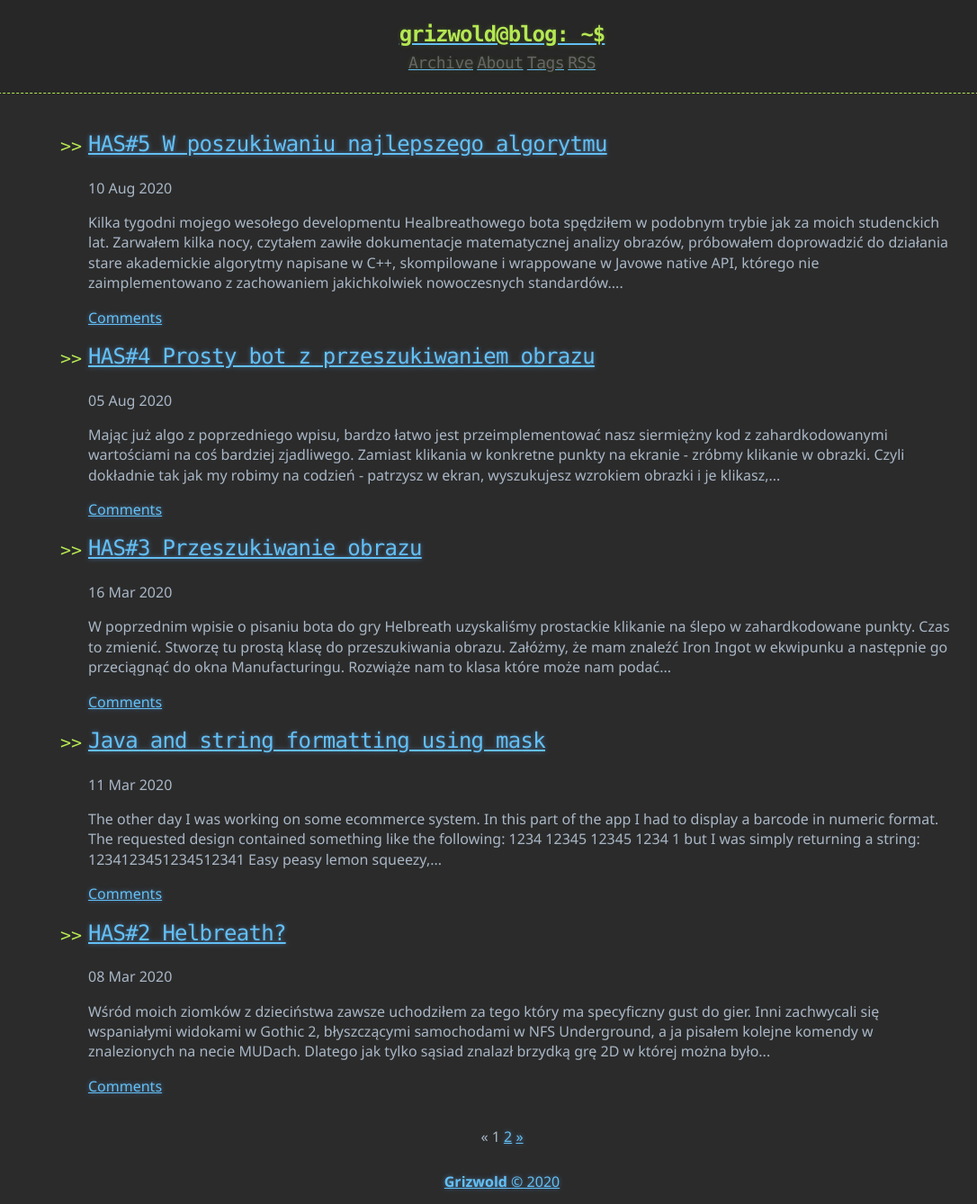
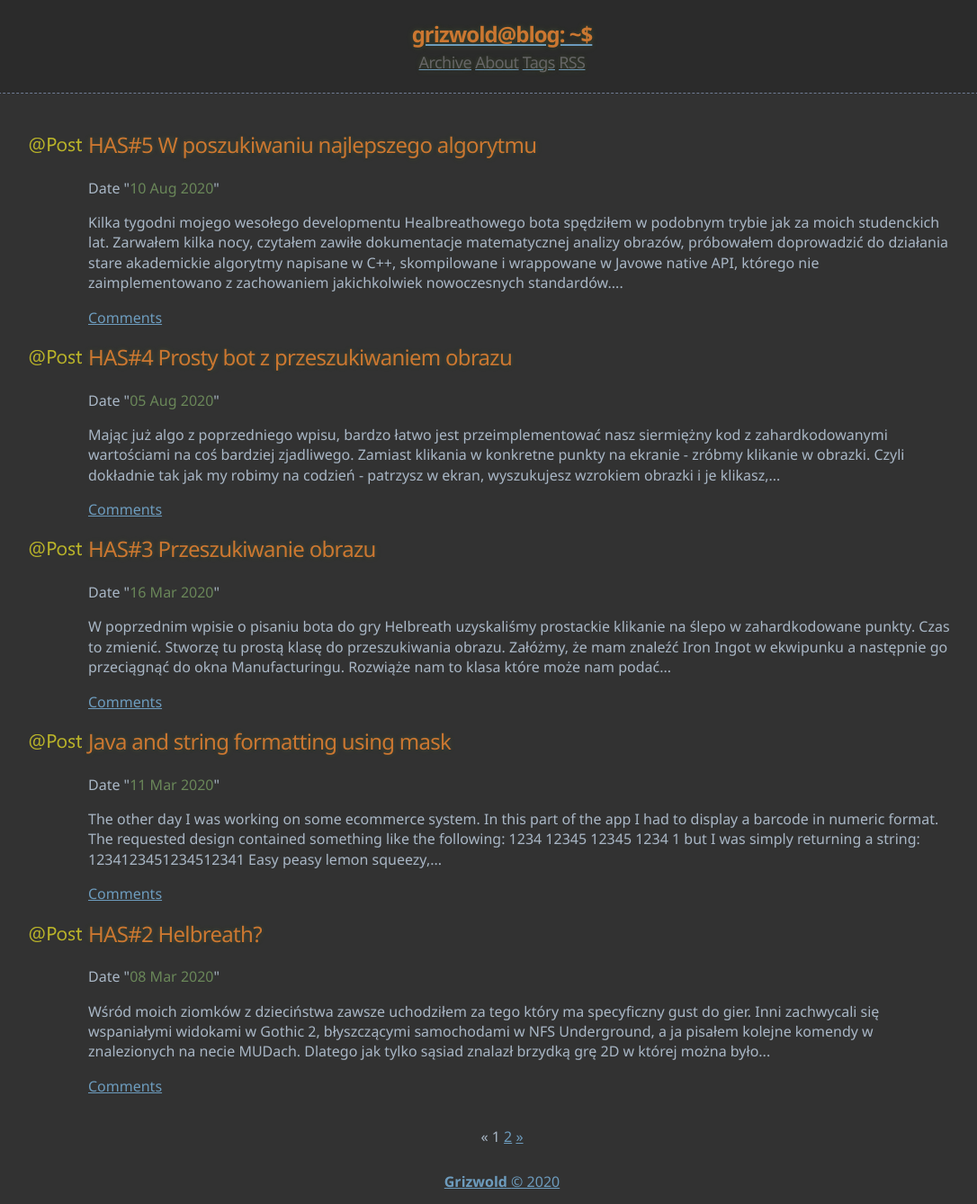
Before and after one commit to tomekbielaszewski/tomekbielaszewski.github.io, a Jekyll site: the page built from index.html, in a window 1280 px wide. Shown: the whole page at 90% size, without its empty margins (82-1168 px from the left). Built offline with Jekyll 4.4.1, drawn with Linux system fonts in a browser that asks for light colours; the list of posts is cut into pages by our own code; comment, search, counter and statistics services are not loaded.

Commit message:
new dracula colors

```diff
--- a/_layouts/post.html
+++ b/_layouts/post.html
@@ -4,7 +4,9 @@ layout: default
 
 <article>
   <h2>{{ page.title }}</h2>
-  <time datetime="{{ page.date | date_to_xmlschema }}" class="by-line">{{ page.date | date_to_string }}</time>
+  <div>
+    Date "<span class="intellij-text"><time datetime="{{ page.date | date_to_xmlschema }}">{{ page.date | date_to_string }}</time></span>"
+  </div>
   {{ content }}
 </article>
 <div id="post-comments">
--- a/_sass/base.scss
+++ b/_sass/base.scss
@@ -5,11 +5,15 @@
 @import "rouge-base16-dark";
 @import "default_colors";
 
-$body-background: $cod-grey !default;
+$banner-background: #2B2B2B !default;
+$body-background: #323232 !default;
 $body-foreground: $gallery !default;
-$header: $conifer !default;
+$header: #CB7731 !default;
+$link: #6D9CBE !default;
+$separator: #707D95 !default;
 $blockquote-color: $silver-chalice !default;
 $blockquote-border: $dove-grey !default;
+$intellij-string: #6A8759 !default;
 
 body {
   margin: 0;
@@ -29,7 +33,6 @@ body {
   margin: 0 auto;
 }
 
-
 section {
   display: block;
   margin: 0 0 20px 0;
@@ -40,18 +43,19 @@ h1, h2, h3, h4, h5, h6 {
 }
 
 li {
-  line-height: 1.4 ;
+  line-height: 1.4;
 }
 
-/* Header, <header>
+/*
+   Header, <header>
    header   - container
    h1       - project name
    h2       - project description
 */
 
 header {
-  background: rgba(0, 0, 0, 0.1);
-  border-bottom: 1px dashed $conifer; //header;
+  background: $banner-background;
+  border-bottom: 1px dashed $separator;
   padding: 20px;
   margin: 0 0 40px 0;
 }
@@ -70,11 +74,11 @@ header h1 {
   margin: 0;
   text-align: center;
   font-weight: bold;
-  font-family: Monaco, "Bitstream Vera Sans Mono", "Lucida Console", Terminal, monospace;
-  color: $conifer;//$header;
+  font-family: "Segoe UI", Monaco, "Bitstream Vera Sans Mono", "Lucida Console", Terminal, monospace;
+  color: $header;
   text-shadow: 0 1px 1px rgba(0, 0, 0, 0.1),
-               0 0 5px rgba(181, 232, 83, 0.1),
-               0 0 10px rgba(181, 232, 83, 0.1);
+  0 0 5px rgba(181, 232, 83, 0.1),
+  0 0 10px rgba(181, 232, 83, 0.1);
   letter-spacing: -1px;
   -webkit-font-smoothing: antialiased;
 }
@@ -85,25 +89,32 @@ header h2 {
   color: #666;
 }
 
-/* Main Content
+/*
+   Main Content
 */
 
 #main_content {
   width: 100%;
   -webkit-font-smoothing: antialiased;
 }
+
 section img {
   max-width: 100%
 }
 
 h1, h2, h3, h4, h5, h6 {
   font-weight: normal;
-  font-family: Monaco, "Bitstream Vera Sans Mono", "Lucida Console", Terminal, monospace;
+  font-family: "Segoe UI", Monaco, "Bitstream Vera Sans Mono", "Lucida Console", Terminal, monospace;
   color: $header;
   letter-spacing: -0.03em;
   text-shadow: 0 1px 1px rgba(0, 0, 0, 0.1),
-               0 0 5px rgba(181, 232, 83, 0.1),
-               0 0 10px rgba(181, 232, 83, 0.1);
+  0 0 5px rgba(181, 232, 83, 0.1),
+  0 0 10px rgba(181, 232, 83, 0.1);
+}
+
+.article-title {
+  color: $header;
+  text-decoration: none;
 }
 
 #main_content h1 {
@@ -140,8 +151,8 @@ dt {
   font-weight: bold;
 }
 
-ul li {
-  list-style-image:url('../assets/bullet.png');
+.article-list {
+  list-style-image: url('../assets/bullet2.png');
 }
 
 blockquote {
@@ -155,7 +166,7 @@ pre {
   border: 1px solid rgba(255, 255, 255, 0.15);
   padding: 10px;
   font-size: 16px;
-  color: #b5e853;
+  color: $separator;
   border-radius: 2px;
   text-wrap: normal;
   overflow: auto;
@@ -163,7 +174,7 @@ pre {
 }
 
 code.highlighter-rouge {
-  background: rgba(0,0,0,0.9);
+  background: rgba(0, 0, 0, 0.9);
   border: 1px solid rgba(255, 255, 255, 0.15);
   padding: 0px 3px;
   margin: 0px -3px;
@@ -178,7 +189,7 @@ table {
 
 th {
   text-align: left;
-  border-bottom: 1px dashed #b5e853;
+  border-bottom: 1px dashed $separator;
   padding: 5px 10px;
 }
 
@@ -189,11 +200,12 @@ td {
 hr {
   height: 0;
   border: 0;
-  border-bottom: 1px dashed #b5e853;
-  color: #b5e853;
+  border-bottom: 1px dashed $separator;
+  color: $separator;
 }
 
-/* Buttons
+/*
+   Buttons
 */
 
 .btn {
@@ -230,13 +242,13 @@ hr {
   background: url("../images/blacktocat.png") 0 0 no-repeat;
 }
 
-/* Links
+/*
+   Links
    a, a:hover, a:visited
 */
 
 a {
-  color: #63c0f5;
-  text-shadow: 0 0 5px rgba(104, 182, 255, 0.5);
+  color: $link;
 }
 
 a:active, a:focus {
@@ -248,16 +260,16 @@ a:active, a:focus {
 /* Clearfix */
 
 .cf:before, .cf:after {
-  content:"";
-  display:table;
+  content: "";
+  display: table;
 }
 
 .cf:after {
-  clear:both;
+  clear: both;
 }
 
 .cf {
-  zoom:1;
+  zoom: 1;
 }
 
 /* Make footer stick to bottom */
@@ -271,3 +283,7 @@ a:active, a:focus {
 #wrapper {
   min-height: calc(100vh - 100px);
 }
+
+.intellij-text {
+  color: $intellij-string;
+}
--- a/index.html
+++ b/index.html
@@ -4,11 +4,15 @@ layout: default
 
 <ul>
     {% for post in paginator.posts %}
-      <li>
-          <h2><a href="{{ post.url | prepend: site.baseurl | replace: '//', '/' }}">{{ post.title }}</a></h2>
-          <time datetime="{{ post.date | date_to_xmlschema }}">{{ post.date | date_to_string }}</time>
-          <p>{{ post.content | strip_html | truncatewords:50 }}</p>
-          <p><a href="{{ post.url | prepend: site.author.url | replace: '//', '/' | replace: 'https:/', 'https://'}}#disqus_thread">Comments</a></p>
-      </li>
+    <li class="article-list">
+        <h2><a class="article-title" href="{{ post.url | prepend: site.baseurl | replace: '//', '/' }}">{{ post.title }}</a></h2>
+        <div>
+            Date "<span class="intellij-text"><time datetime="{{ post.date | date_to_xmlschema }}">{{ post.date | date_to_string }}</time></span>"
+        </div>
+        <p>{{ post.content | strip_html | truncatewords:50 }}</p>
+        <p>
+            <a href="{{ post.url | prepend: site.author.url | replace: '//', '/' | replace: 'https:/', 'https://'}}#disqus_thread">Comments</a>
+        </p>
+    </li>
     {% endfor %}
 </ul>
```
Also changed, not shown: assets/bullet2.png (added).
